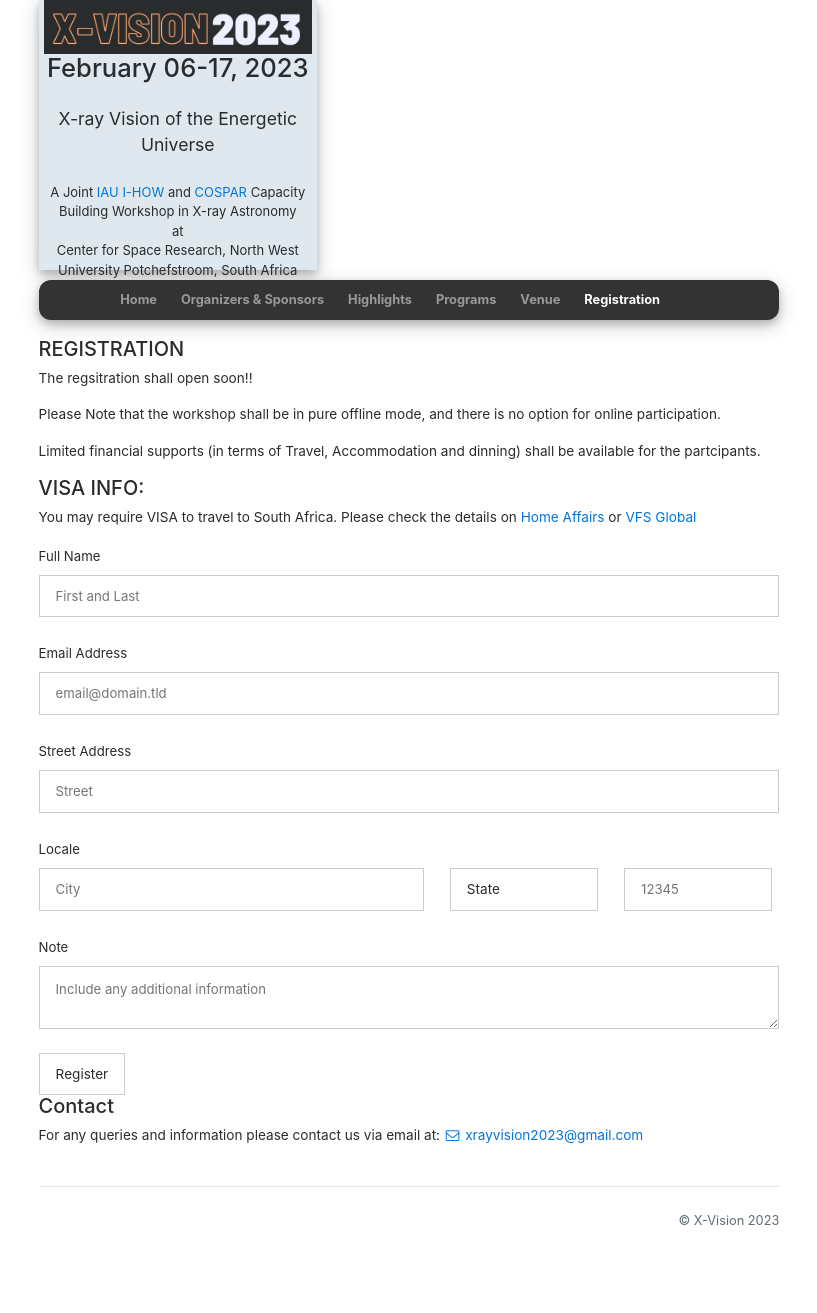
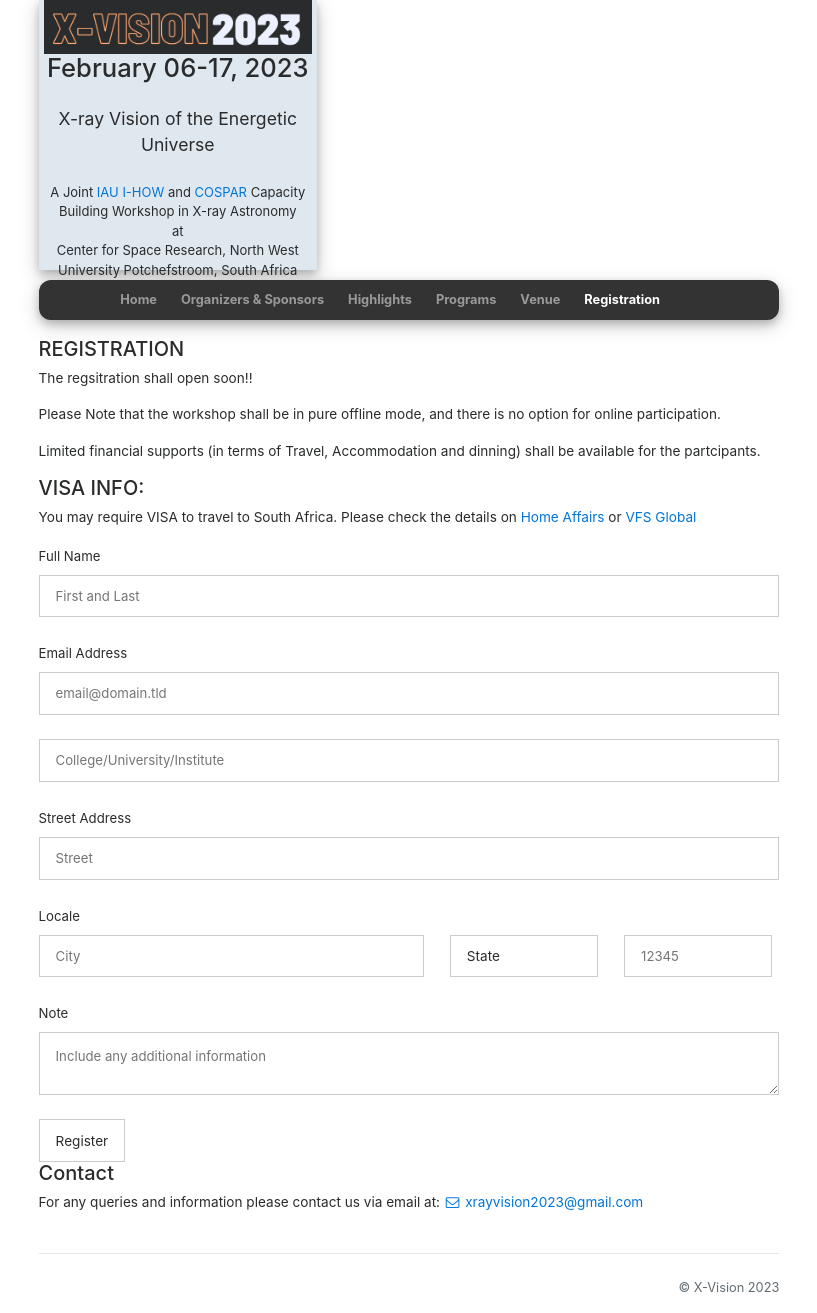
Before and after one commit to xvisionastro2023/xvisionastro2023.github.io, a Jekyll site: the page built from registration.html, in a window 1280 px wide. Shown: the whole page, without its empty margins (231-1048 px from the left). Built offline with Jekyll 4.4.1, drawn with Linux system fonts in a browser that asks for light colours; nearby versions of some CDN libraries; before the commit the page ends 1246 px from its top, so only the background shows below that.

Commit message:
Update form_regis.html

```diff
--- a/_includes/form_regis.html
+++ b/_includes/form_regis.html
@@ -1,9 +1,10 @@
-<form id="fs-frm" name="registration-form" accept-charset="utf-8" action="https://formspree.io/f/{form_id}" method="post">
+<form id="fs-frm" name="registration-form" accept-charset="utf-8" action="https://formspree.io/f/mqknrzzd" method="post">
   <fieldset id="fs-frm-inputs">
     <label for="full-name">Full Name</label>
     <input type="text" name="name" id="full-name" placeholder="First and Last" required="">
     <label for="email-address">Email Address</label>
     <input type="email" name="_replyto" id="email-address" placeholder="email@domain.tld" required="">
+    <input type="affiliation" name="affliation" id="affiliation" placeholder="College/University/Institute" required="true">
     <label for="street-address">Street Address</label>
     <input type="text" name="street" id="street-address" placeholder="Street" required="">
     <fieldset class="locale">
```
